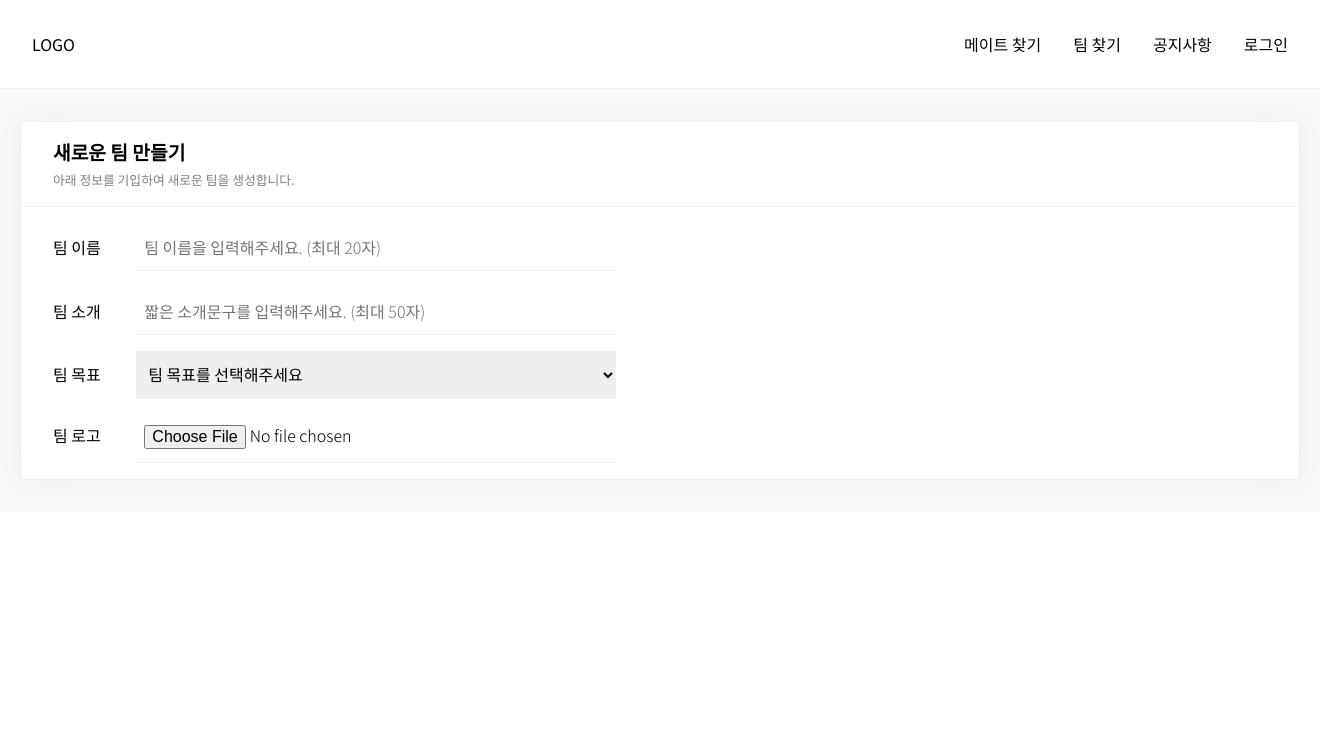
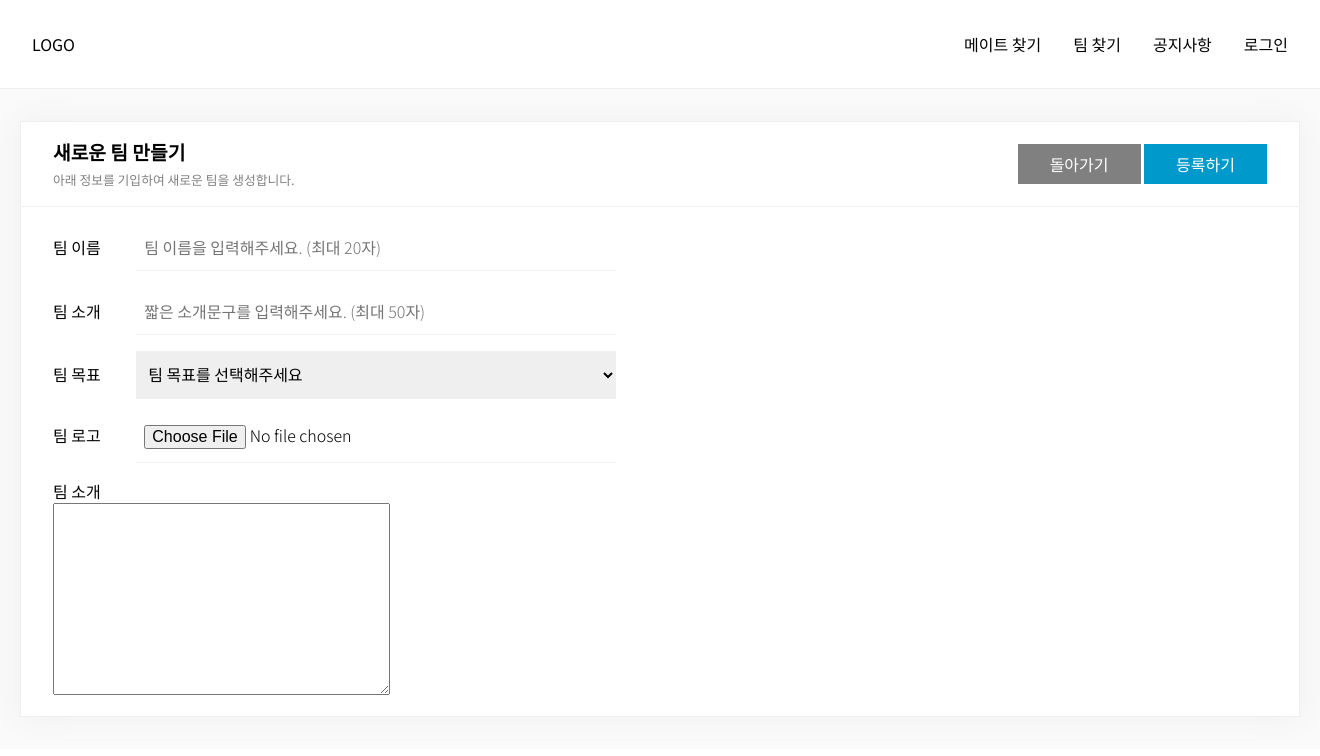
Before and after one commit to everyvn/findmate, a Django app: page /make_team/ in a window 1320 px wide. Shown: the top 756 px of the page. Run offline with Django 3.2, Linux system fonts and the light colour scheme; parts of the project's set-up code (start-up, migrations or seed data) failed here and were passed over; some libraries are stand-ins or nearby versions.

Commit message:
new team register form update

```diff
--- a/apps/core/templates/findteam/maketeam.html
+++ b/apps/core/templates/findteam/maketeam.html
@@ -19,6 +19,9 @@
     .form_header {
         border-bottom: 1px solid #efefef;
         padding: 1rem 2rem;
+        display: flex;
+        justify-content: space-between;
+        align-items: center;
     }
     .form_header h3 {
         font-weight: 600;
@@ -45,7 +48,24 @@
         font-weight: 300;
         outline: none;
     }
-
+    .form_label {
+        font-size: 1rem;
+        font-weight: 300;
+    }
+    .django-ckeditor-widget {
+        width: 100%;
+        margin-top: 1rem;
+    }
+    .btn {
+        padding: .5rem 2rem;
+        color: #ffffff;
+        font-size: 1rem;
+        font-weight: 300;
+        background-color: gray;
+    }
+    .register_team {
+        background-color: #0099cc;
+    }
 </style>
 {% endblock %}
 
@@ -59,20 +79,28 @@
 
     <div class="form_wrapper box">
         <div class="form_header">
-            <h3>새로운 팀 만들기</h3>
-            <span>아래 정보를 기입하여 새로운 팀을 생성합니다.</span>
+            <div class="header_text">
+                <h3>새로운 팀 만들기</h3>
+                <span>아래 정보를 기입하여 새로운 팀을 생성합니다.</span>
+            </div>
+            <div class="btn_list">
+                <a class="btn back_to_list">돌아가기</a>
+                <a class="btn register_team">등록하기</a>
+            </div>
         </div>
         <div class="form_content">
+            <form>
+                {% csrf_token %}
             <div class="form_control">
-                <label for="team_name">팀 이름</label>
+                <label class="form_label" for="team_name">팀 이름</label>
                 <input class="team_input" id="team_name" type="text" placeholder="팀 이름을 입력해주세요. (최대 20자)">
             </div>
             <div class="form_control">
-                <label for="team_desc">팀 소개</label>
+                <label class="form_label" for="team_desc">팀 소개</label>
                 <input class="team_input" id="team_desc" type="text" placeholder="짧은 소개문구를 입력해주세요. (최대 50자)">
             </div>
             <div class="form_control">
-                <label for="team_purpose">팀 목표</label>
+                <label class="form_label" for="team_purpose">팀 목표</label>
                 <select class="team_input" id="team_purpose">
                     <option value="" disabled selected>팀 목표를 선택해주세요</option>
                     <option>창업</option>
@@ -82,9 +110,16 @@
                 </select>
             </div>
             <div class="form_control">
-                <label for="team_purpose">팀 로고</label>
+                <label class="form_label" for="team_purpose">팀 로고</label>
                 <input class="team_input" type="file">
             </div>
+            <div class="form_control">
+                <h4 class="form_label" class="form_label">팀 소개</h4>
+                {{form.media}}
+                {{form.team_detail|safe}}
+            </div>
+            </form>
+
         </div>
     </div>
 
--- a/apps/core/urls.py
+++ b/apps/core/urls.py
@@ -3,7 +3,7 @@ from django.conf.urls.static import static
 from django.conf import settings
 from .views import *
 urlpatterns = [
-    path('make_team/', make_team),
-    path('members/', member_list),
-    path('', main_page),
+    path('make_team/', make_team, name="make_team"),
+    path('members/', member_list, name="team_list"),
+    path('', main_page, name="main_page"),
 ]
--- a/apps/core/views.py
+++ b/apps/core/views.py
@@ -1,6 +1,7 @@
-from django.shortcuts import render
+from django.shortcuts import render, redirect
 from apps.teams.models import *
 from apps.member.models import *
+from apps.teams.forms import TeamRegisterForm
 # Create your views here.
 
 def main_page(request):
@@ -20,7 +21,21 @@ def member_list(request):
 
 
 def make_team(request):
-    context ={
+    posting_type = "create"
+    if request.method == 'POST':
+        form = TeamRegisterForm(request.POST, request.FILES)
+        if form.is_valid():
+            newTeam = form.save(commit=False)
+            newTeam.save()
+            form.save_m2m()
 
+            return redirect('core:team_list')
+
+    else:
+        form = TeamRegisterForm()
+
+    context = {
+        'form':form,
+        'posting_type':posting_type,
     }
     return render(request, 'findteam/maketeam.html', context)
--- /dev/null
+++ b/apps/teams/forms.py
@@ -0,0 +1,10 @@
+from django import forms
+from django.forms import ModelForm
+from .models import *
+from ckeditor.widgets import CKEditorWidget
+
+class TeamRegisterForm(forms.ModelForm):
+    class Meta:
+        model = Team
+        field = '__all__'
+        exclude = ()
```
Also changed, not shown: findmate/settings.py (+25 -0 lines), db.sqlite3.
